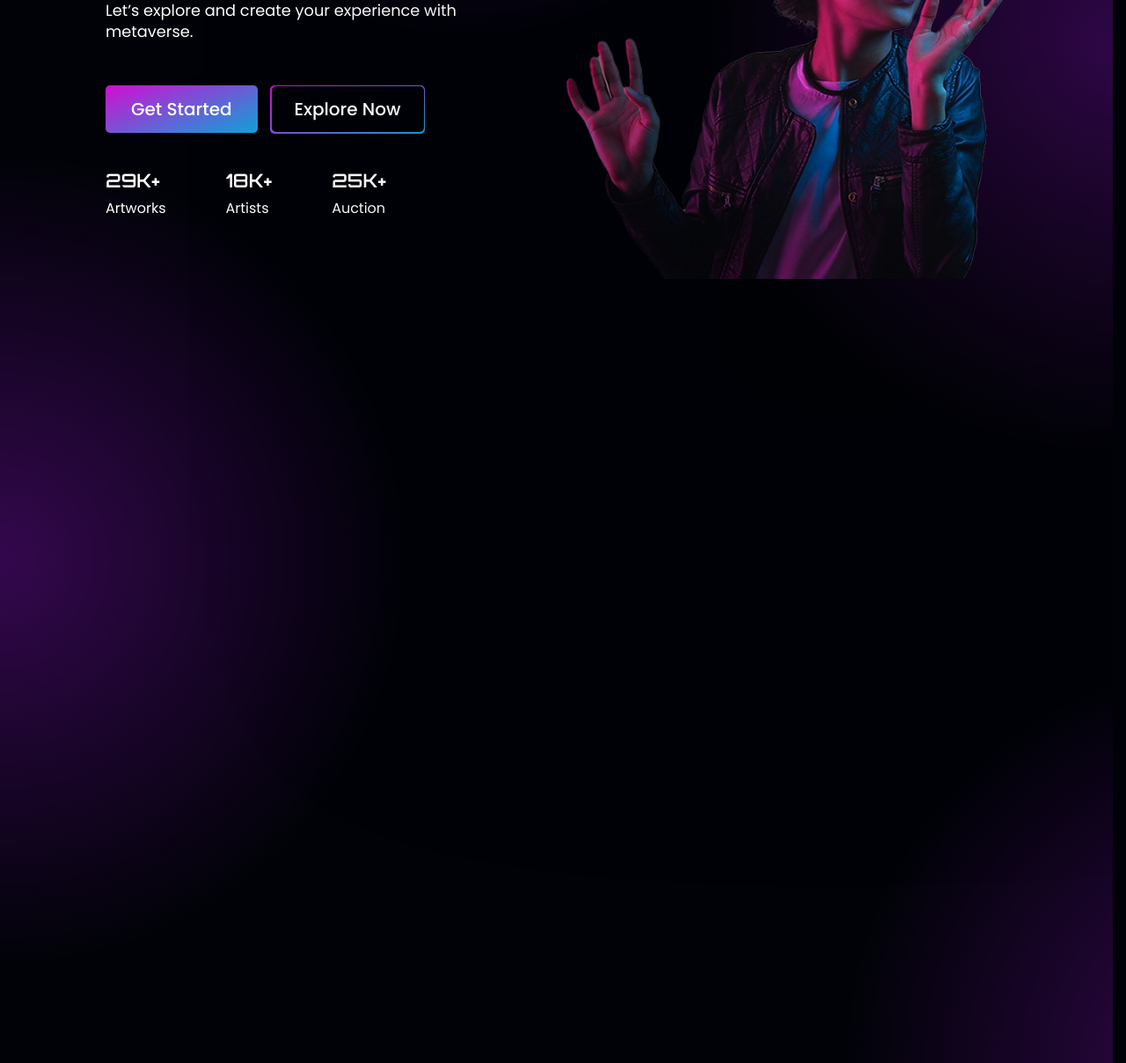
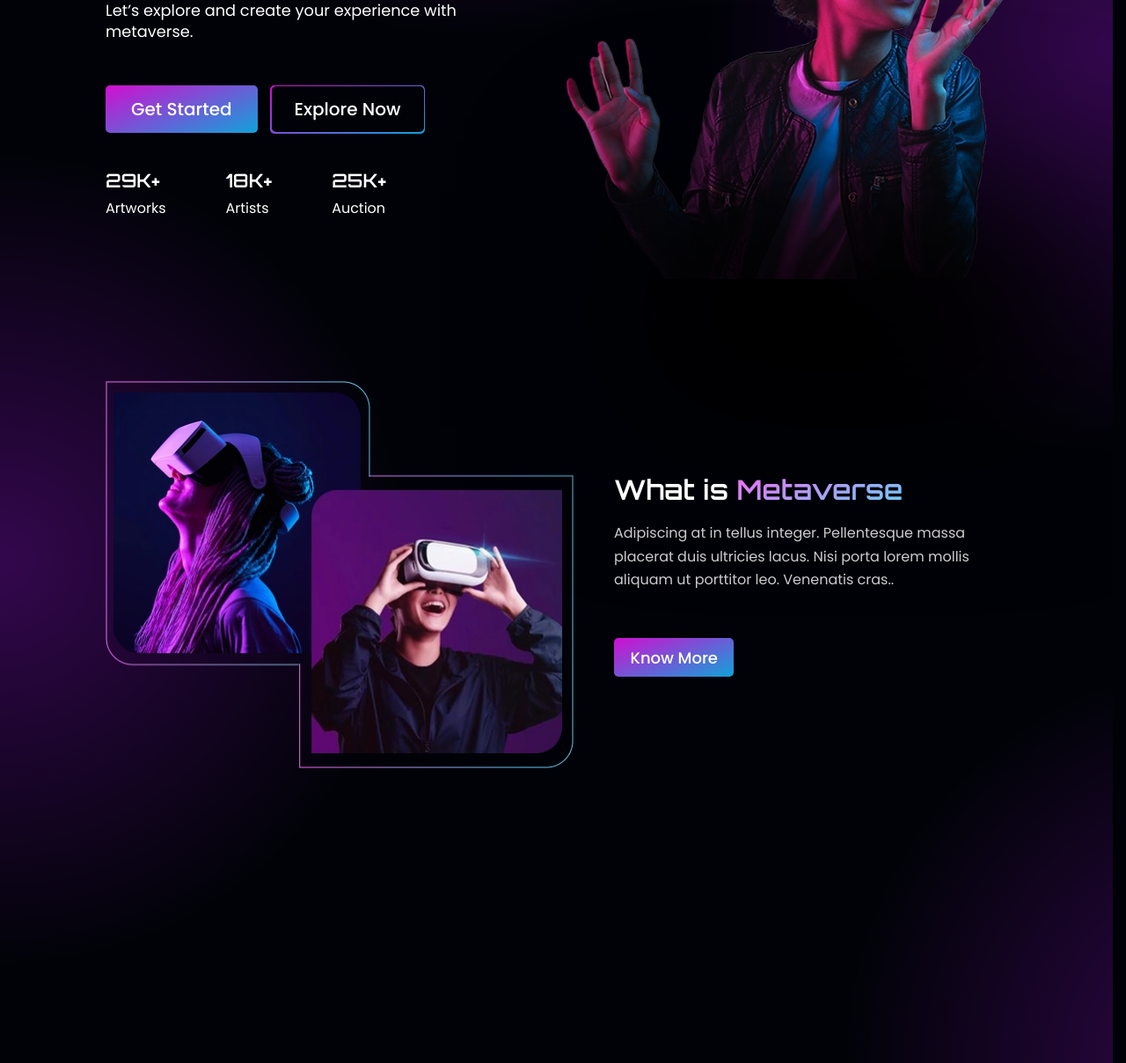
Before and after one commit to Artiom-Work/MetaV, a website built with Vite: page index.html in a window 1280 px wide. Shown: the part 352-1560 px from the top of the page at 88% size. Built offline with nearby package versions, Linux system fonts and the light colour scheme.

Commit message:
added section about

```diff
--- a/index.html
+++ b/index.html
@@ -131,6 +131,30 @@
 					</div>
 				</div>
 			</section>
+
+			<section class="about container">
+				<h2 class="visually-hidden">About Metaverse</h2>
+
+				<img class="about__image" src="/images/about/about-image.webp" srcset="/images/about/about-image@2x.webp 2x"
+					alt="People in virtual reality glasses" width="532" height="439" loading="lazy">
+
+				<div class="about__info">
+					<h3 class="about__title h2">
+						What is <span class="accent-text-light">Metaverse</span>
+					</h3>
+
+					<div class="about__description section-description">
+						<p>
+							Adipiscing at&nbsp;in&nbsp;tellus integer. Pellentesque massa placerat duis ultricies lacus. Nisi porta
+							lorem mollis aliquam ut&nbsp;porttitor leo. Venenatis cras..
+						</p>
+					</div>
+
+					<a class="about__button button button--accent-color" href="!#">Know More</a>
+				</div>
+
+			</section>
+
 		</main>
 
 		<footer class="footer">
--- a/src/styles/base/_globals.scss
+++ b/src/styles/base/_globals.scss
@@ -58,7 +58,21 @@ h4,
   -webkit-background-clip: text;
   -webkit-text-fill-color: transparent;
   &-bright {
-    background: linear-gradient(158deg, #d10ed1 0%, #10a3da 100%);
+    background: linear-gradient(
+      158deg,
+      var(--color-accent-pink-bright) 0%,
+      var(--color-accent-aqua-bright) 100%
+    );
+    background-clip: text;
+    -webkit-background-clip: text;
+    -webkit-text-fill-color: transparent;
+  }
+  &-light {
+    background: linear-gradient(
+      158deg,
+      var(--color-accent-pink-light) 0%,
+      var(--color-accent-aqua-light) 100%
+    );
     background-clip: text;
     -webkit-background-clip: text;
     -webkit-text-fill-color: transparent;
--- a/src/styles/base/_utils.scss
+++ b/src/styles/base/_utils.scss
@@ -22,7 +22,32 @@
 .lock-body {
   overflow: hidden;
 }
+// ==============================
+.accent-text {
+  background: linear-gradient(
+    158deg,
+    var(--color-accent-pink) 0%,
+    var(--color-accent-aqua) 100%
+  );
+  background-clip: text;
+  -webkit-background-clip: text;
+  -webkit-text-fill-color: transparent;
+  &-bright {
+    background: linear-gradient(158deg, #d10ed1 0%, #10a3da 100%);
+    background-clip: text;
+    -webkit-background-clip: text;
+    -webkit-text-fill-color: transparent;
+  }
+}
+.section-description {
+  @include fluid-text(18, 12);
 
+  line-height: 1.67;
+  color: var(--color-accent-opacity);
+  @include mobile-media {
+    line-height: 1.83;
+  }
+}
 // .container-wide {
 //   max-width: 1920px;
 //   margin-inline: auto;
--- a/src/styles/base/_variables.scss
+++ b/src/styles/base/_variables.scss
@@ -4,15 +4,26 @@
   --color-light: #ffffff;
   --color-accent-opacity: #ffffffcc;
   --color-accent-pink: #f76bf7;
+  --color-accent-pink-light: #f86cf8;
   --color-accent-pink-bright: #d10ed1;
   --color-accent-aqua: #64cef5;
-  --color-accent-aqua: #10a3da;
+  --color-accent-aqua-light: #64cef5;
+  --color-accent-aqua-bright: #10a3da;
   --color-accent-grad: linear-gradient(
     158deg,
     var(--color-accent-pink) 0%,
     var(--color-accent-aqua) 100%
   );
-  --color-accent-grad-bright: linear-gradient(158deg, #d10ed1 0%, #10a3da 100%);
+  --color-accent-grad-bright: linear-gradient(
+    158deg,
+    var(--color-accent-pink-bright) 0%,
+    var(--color-accent-aqua-bright) 100%
+  );
+  --color-accent-grad-light: linear-gradient(
+    158deg,
+    var(--color-accent-pink-light) 0%,
+    var(--color-accent-aqua-light) 100%
+  );
 
   --border-accent: 1px solid var(--color-accent-pink);
   --border-radius: 15px;
@@ -40,6 +51,7 @@
 
   @include mobile-media {
     --button-height-large: 32px;
+    --button-height: 32px;
   }
   @include tablet-media {
     --container-padding-x: 60px;
--- /dev/null
+++ b/src/styles/blocks/_about.scss
@@ -0,0 +1,51 @@
+.about {
+  @include flex-space-between;
+  padding-block: 116px 0;
+  gap: 46px;
+
+  @include tablet-media {
+    padding-block: 50px 0;
+    flex-direction: column;
+  }
+  @include mobile-media {
+    padding-block: 79px 0;
+  }
+  &__image {
+    @include mobile-s-media {
+      max-width: 90%;
+    }
+  }
+  &__info {
+    position: relative;
+    max-width: 524px;
+    width: 100%;
+    @include tablet-media {
+      padding-left: 10px;
+    }
+  }
+  &__title {
+    &:not(:last-child) {
+      margin-bottom: 16px;
+      @include tablet-media {
+        margin-bottom: 8px;
+      }
+    }
+  }
+  &__description {
+    &:not(:last-child) {
+      margin-bottom: 52px;
+      @include tablet-media {
+        margin-bottom: 18px;
+      }
+    }
+  }
+  &__button {
+    height: var(--button-height);
+    font-size: 18px;
+    padding-inline: 18.5px;
+
+    @include mobile-media {
+      font-size: 12px;
+    }
+  }
+}
--- a/src/styles/blocks/_promo.scss
+++ b/src/styles/blocks/_promo.scss
@@ -36,15 +36,20 @@
         height: 53%;
         left: 14.7%;
         bottom: -33.5%;
-        filter: blur(200px);
+        filter: blur(90px);
         background: #000;
 
+        @include tablet-media {
+          left: 0.7%;
+          bottom: -18.5%;
+          filter: blur(60px);
+        }
         @include mobile-s-media {
           filter: blur(50px);
           bottom: -15%;
           width: 161%;
           height: 55%;
-          left: -23.3%;
+          left: -24.3%;
         }
       }
       &::before {
--- a/src/styles/styles.scss
+++ b/src/styles/styles.scss
@@ -12,6 +12,7 @@
 @import "./blocks/_mobile-menu.scss";
 @import "./blocks/_button.scss";
 @import "./blocks/_promo.scss";
+@import "./blocks/_about.scss";
 @import "./blocks/_grid.scss";
 @import "./blocks/_header.scss";
 @import "./blocks/_cross-button.scss";
--- a/vite.config.js
+++ b/vite.config.js
@@ -27,9 +27,8 @@ export default defineConfig(() => {
 		plugins: [
 			ViteImageOptimizer({
 				webp: {
-					quality: 80,
-					lossless: true,
-					effort: 6,
+					quality: 75,
+					effort: 4,
 				},
 				exclude: /node_modules/,
 				verbose: true
```
Also changed, not shown: public/images/about/about-image.webp (added), public/images/about/about-image@2x.webp (added).
